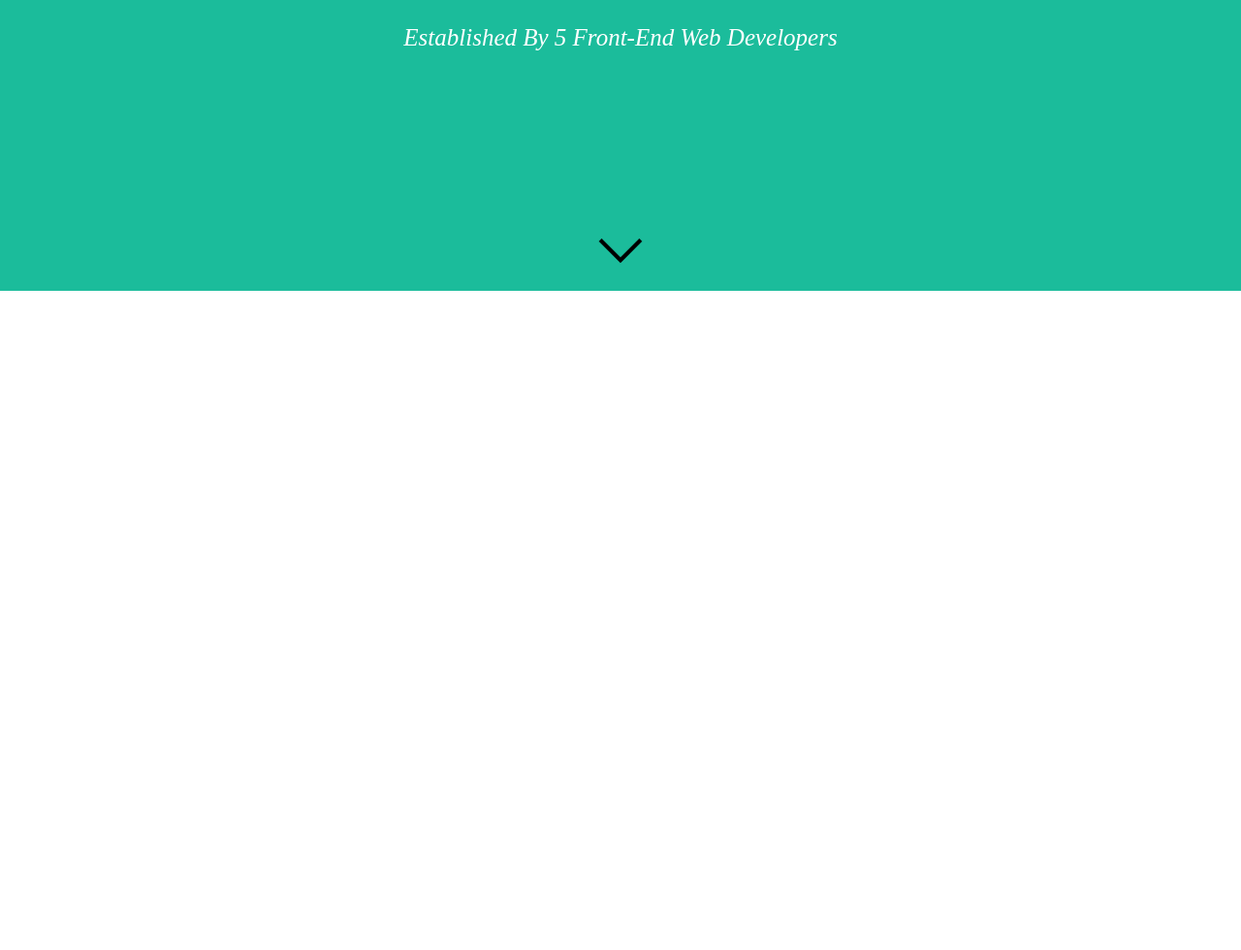
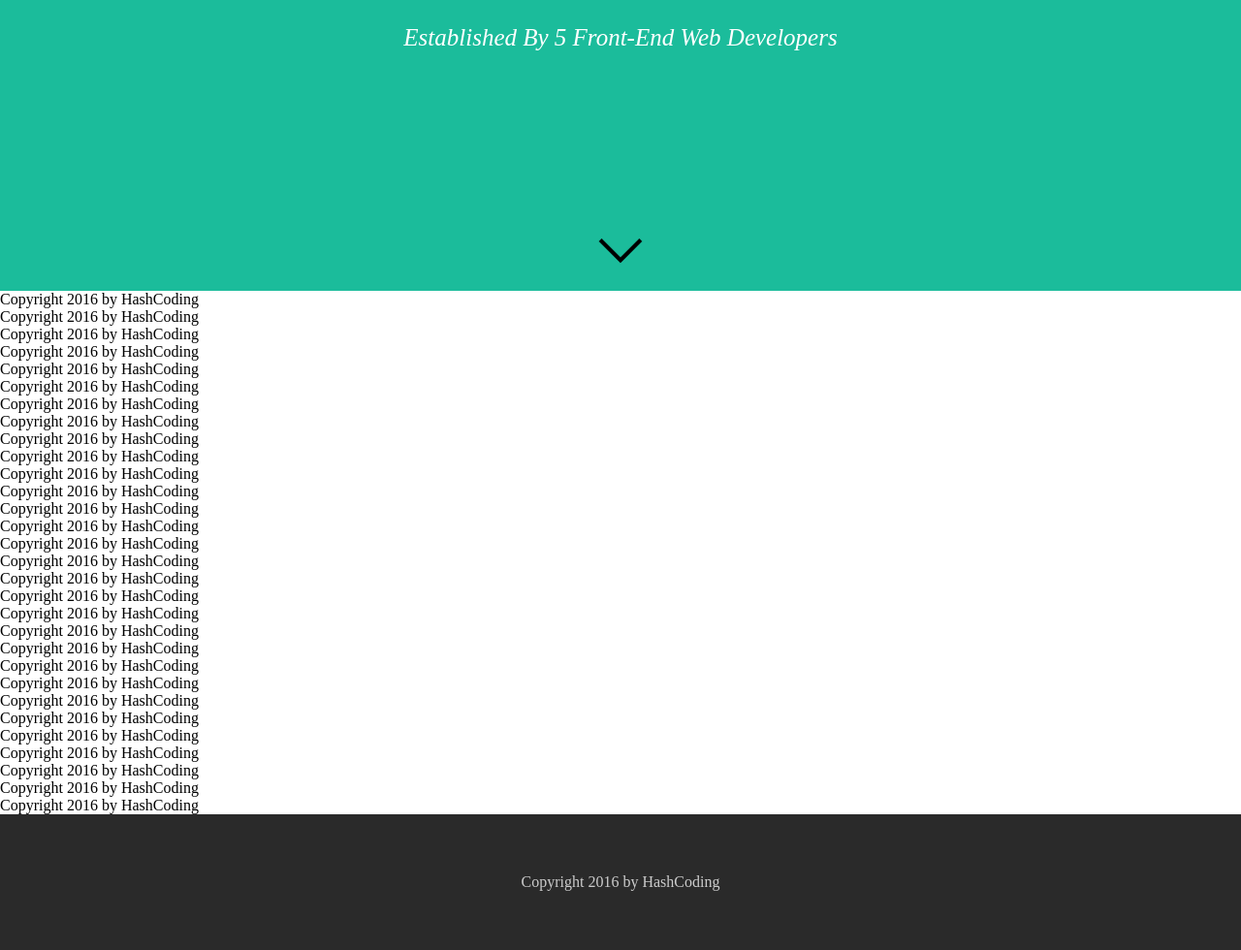
Before and after one commit to HashCoding/hashcoding.github.io, a plain HTML site: page index.html in a window 1280 px wide. Shown: the part 500-1480 px from the top of the page at 97% size. Before the commit the page ends 800 px from the top, so only its background shows below. Drawn offline with Linux system fonts and the light colour scheme.

Commit message:
add footer components

```diff
--- /dev/null
+++ b/components/footer/footer.css
@@ -0,0 +1,14 @@
+section.footer {
+    background-color: #2a2a2a;
+    height: 140px;
+    line-height: 140px;
+}
+
+section.footer p {
+    text-align: center;
+    color: #cccccc;
+}
+
+section.footer p a:hover {
+    color: #ccc;
+}
--- a/index.html
+++ b/index.html
@@ -6,6 +6,7 @@
     <link rel="stylesheet" href="./components/reset/reset.css">
     <link rel="stylesheet" href="./components/firstscreen/firstscreen.css">
     <link rel="stylesheet" href="./components/scroll/scroll.css">
+    <link rel="stylesheet" href="./components/footer/footer.css">
 
 
     <title>HashCoding--百度IFE</title>
@@ -102,8 +103,103 @@
             <i class="down">&#xe682;</i>
         </div>
     </section>
+    <p>
+        Copyright&nbsp;2016 by <a href="http://hashcoding.github.io/">HashCoding</a>
+    </p>
+    <p>
+        Copyright&nbsp;2016 by <a href="http://hashcoding.github.io/">HashCoding</a>
+    </p>
+    <p>
+        Copyright&nbsp;2016 by <a href="http://hashcoding.github.io/">HashCoding</a>
+    </p>
+    <p>
+        Copyright&nbsp;2016 by <a href="http://hashcoding.github.io/">HashCoding</a>
+    </p>
+    <p>
+        Copyright&nbsp;2016 by <a href="http://hashcoding.github.io/">HashCoding</a>
+    </p>
+    <p>
+        Copyright&nbsp;2016 by <a href="http://hashcoding.github.io/">HashCoding</a>
+    </p>
+    <p>
+        Copyright&nbsp;2016 by <a href="http://hashcoding.github.io/">HashCoding</a>
+    </p>
+    <p>
+        Copyright&nbsp;2016 by <a href="http://hashcoding.github.io/">HashCoding</a>
+    </p>
+    <p>
+        Copyright&nbsp;2016 by <a href="http://hashcoding.github.io/">HashCoding</a>
+    </p>
+    <p>
+        Copyright&nbsp;2016 by <a href="http://hashcoding.github.io/">HashCoding</a>
+    </p>
+    <p>
+        Copyright&nbsp;2016 by <a href="http://hashcoding.github.io/">HashCoding</a>
+    </p>
+    <p>
+        Copyright&nbsp;2016 by <a href="http://hashcoding.github.io/">HashCoding</a>
+    </p>
+    <p>
+        Copyright&nbsp;2016 by <a href="http://hashcoding.github.io/">HashCoding</a>
+    </p>
+    <p>
+        Copyright&nbsp;2016 by <a href="http://hashcoding.github.io/">HashCoding</a>
+    </p>
+    <p>
+        Copyright&nbsp;2016 by <a href="http://hashcoding.github.io/">HashCoding</a>
+    </p>
+    <p>
+        Copyright&nbsp;2016 by <a href="http://hashcoding.github.io/">HashCoding</a>
+    </p>
+    <p>
+        Copyright&nbsp;2016 by <a href="http://hashcoding.github.io/">HashCoding</a>
+    </p>
+    <p>
+        Copyright&nbsp;2016 by <a href="http://hashcoding.github.io/">HashCoding</a>
+    </p>
+    <p>
+        Copyright&nbsp;2016 by <a href="http://hashcoding.github.io/">HashCoding</a>
+    </p>
+    <p>
+        Copyright&nbsp;2016 by <a href="http://hashcoding.github.io/">HashCoding</a>
+    </p>
+    <p>
+        Copyright&nbsp;2016 by <a href="http://hashcoding.github.io/">HashCoding</a>
+    </p>
+    <p>
+        Copyright&nbsp;2016 by <a href="http://hashcoding.github.io/">HashCoding</a>
+    </p>
+    <p>
+        Copyright&nbsp;2016 by <a href="http://hashcoding.github.io/">HashCoding</a>
+    </p>
+    <p>
+        Copyright&nbsp;2016 by <a href="http://hashcoding.github.io/">HashCoding</a>
+    </p>
+    <p>
+        Copyright&nbsp;2016 by <a href="http://hashcoding.github.io/">HashCoding</a>
+    </p>
+    <p>
+        Copyright&nbsp;2016 by <a href="http://hashcoding.github.io/">HashCoding</a>
+    </p>
+    <p>
+        Copyright&nbsp;2016 by <a href="http://hashcoding.github.io/">HashCoding</a>
+    </p>
+    <p>
+        Copyright&nbsp;2016 by <a href="http://hashcoding.github.io/">HashCoding</a>
+    </p>
+    <p>
+        Copyright&nbsp;2016 by <a href="http://hashcoding.github.io/">HashCoding</a>
+    </p>
+    <p>
+        Copyright&nbsp;2016 by <a href="http://hashcoding.github.io/">HashCoding</a>
+    </p>
     <section class="section scroll" id="scroll">
         <img src="./components/scroll/scroll.png" alt="">
+    </section>
+    <section class="section footer">
+        <p>
+            Copyright&nbsp;2016 by <a href="http://hashcoding.github.io/">HashCoding</a>
+        </p>
     </section>
 </div>
 
```
Also changed, not shown: components/footer/example/example.html (added, +16 -0 lines).
